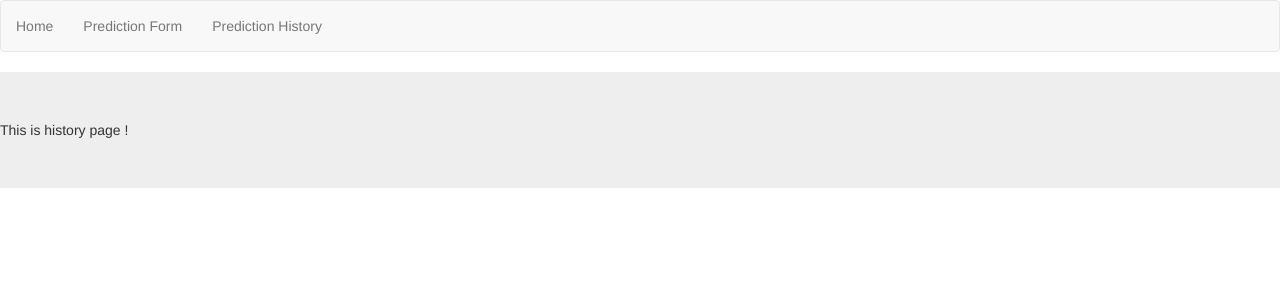
After one commit to hashtag-squirrel/titanic-capstone-project, a Django app: page /history/ in a window 1280 px wide. The commit adds this page. Shown: the top 300 px of the page. Run offline with Django 5.2, Linux system fonts and the light colour scheme.

Commit message:
history page

```diff
--- a/titanic_project/predictor/urls.py
+++ b/titanic_project/predictor/urls.py
@@ -6,4 +6,5 @@ app_name = "predictor"
 urlpatterns = [
     path("", views.home, name="home"),
     path("userform/", views.userforminfo, name="userforminfo"),
+    path("history/", views.history_page, name="history-page"),
 ]
--- a/titanic_project/predictor/views.py
+++ b/titanic_project/predictor/views.py
@@ -31,3 +31,7 @@ def userforminfo(request):
         user_form = UserForm()
 
     return render(request, 'predictor/userform.html', {'user_form': user_form})
+
+
+def history_page(request):
+    return render(request, 'predictor/history-page.html')
--- a/titanic_project/templates/predictor/base.html
+++ b/titanic_project/templates/predictor/base.html
@@ -15,7 +15,7 @@
     <ul class="nav navbar-nav">
       <li><a href="{% url 'predictor:home' %}">Home</a></li>
       <li><a href="{% url 'predictor:userforminfo' %}">Prediction Form</a></li>
-      <li><a href="#">Prediction History</a></li>
+      <li><a href="{% url 'predictor:history-page' %}"">Prediction History</a></li>
     </ul>
   </nav>
   <div class="jumbotron">
--- /dev/null
+++ b/titanic_project/templates/predictor/history-page.html
@@ -0,0 +1,6 @@
+{% extends "predictor/base.html" %}
+{% block body_block %}
+    <div class="history-page">
+        This is history page !
+    </div>
+{% endblock %}
```
